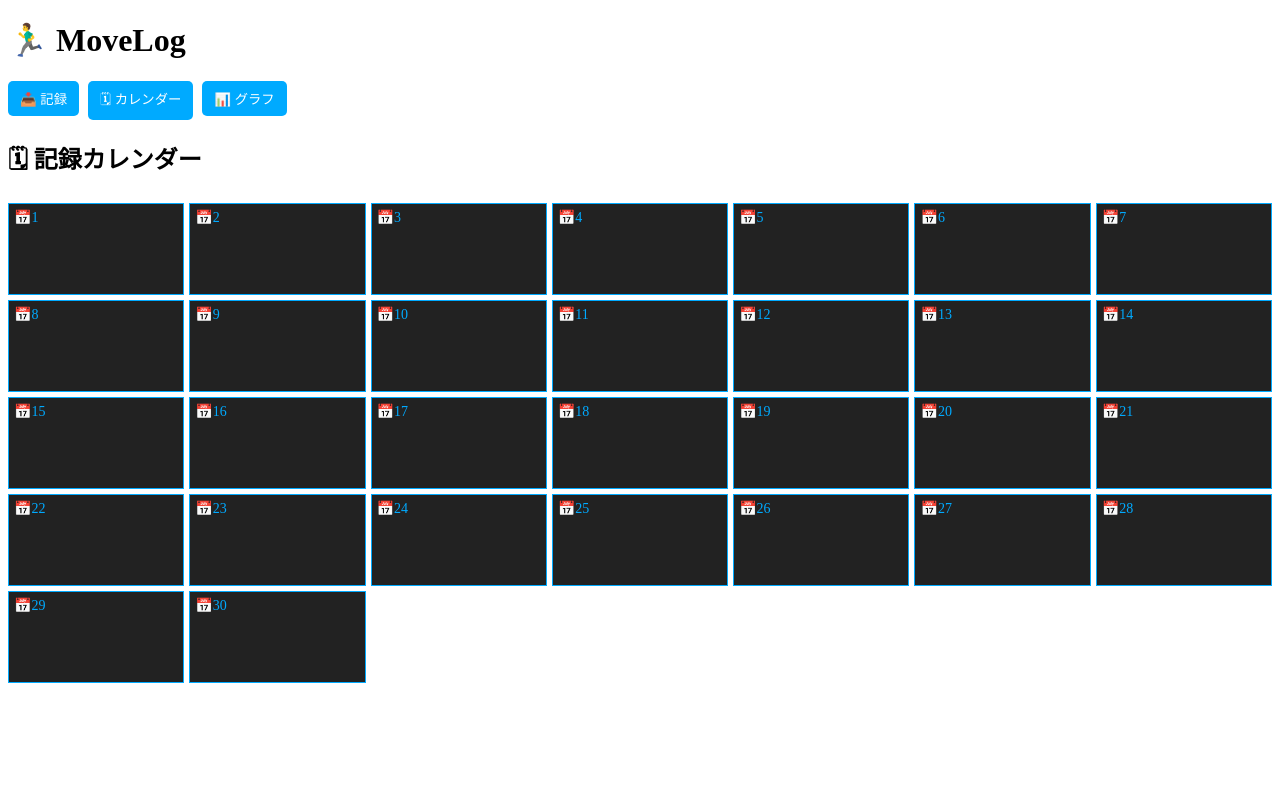
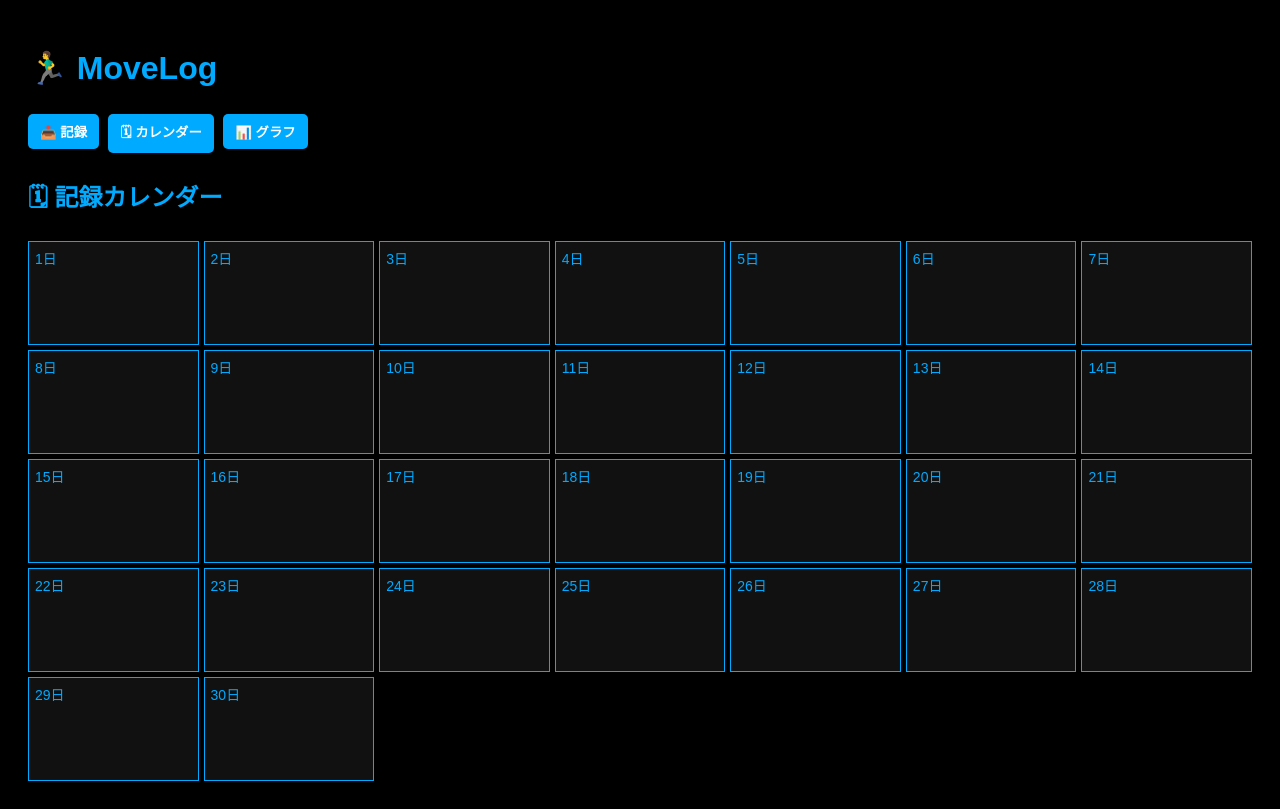
Before and after one commit to Yusuke-AUU/MoveLog, a plain HTML site: page index.html in a window 1280 px wide. Both pictures are taken after a click on the button "🗓 カレンダー". Drawn offline with nearby package versions, Linux system fonts and the light colour scheme.

Commit message:
Add files via upload

```diff
--- a/script.js
+++ b/script.js
@@ -1,6 +1,5 @@
 
 window.addEventListener('DOMContentLoaded', function() {
-  // タブ切り替え
   window.showTab = function(id) {
     document.querySelectorAll('.tab-content').forEach(t => t.style.display = 'none');
     document.getElementById(id).style.display = 'block';
@@ -8,7 +7,6 @@ window.addEventListener('DOMContentLoaded', function() {
     if (id === 'graph') renderChart();
   };
 
-  // トレーニング追加機能
   document.getElementById('addTraining').addEventListener('click', function () {
     const container = document.getElementById('trainingContainer');
     const div = document.createElement('div');
@@ -16,7 +14,6 @@ window.addEventListener('DOMContentLoaded', function() {
     container.appendChild(div);
   });
 
-  // 記録保存
   document.getElementById('recordForm').addEventListener('submit', function (e) {
     e.preventDefault();
     const date = document.getElementById('date').value;
@@ -55,7 +52,6 @@ window.addEventListener('DOMContentLoaded', function() {
     `;
   }
 
-  // カレンダー生成
   window.generateCalendar = function() {
     const container = document.getElementById('calendarContainer');
     container.innerHTML = '';
@@ -72,15 +68,14 @@ window.addEventListener('DOMContentLoaded', function() {
       dayDiv.className = "calendar-day";
       const record = JSON.parse(localStorage.getItem(dateStr));
       if (record) {
-        dayDiv.innerHTML = `📅${i}<br>⚖️${record.weight}kg<br>${record.activities}<br>📉${record.theoryLoss}kg`;
+        dayDiv.innerHTML = `${i}日\n⚖️${record.weight}kg\n${record.activities.trim()}\n📉${record.theoryLoss}kg`;
       } else {
-        dayDiv.innerHTML = `📅${i}`;
+        dayDiv.innerHTML = `${i}日`;
       }
       container.appendChild(dayDiv);
     }
   };
 
-  // グラフ描画
   window.renderChart = function() {
     const ctx = document.getElementById('calorieChart').getContext('2d');
     let labels = [], intakeData = [], burnedData = [], weightData = [];
@@ -100,9 +95,9 @@ window.addEventListener('DOMContentLoaded', function() {
       data: {
         labels,
         datasets: [
-          { label: '摂取カロリー', data: intakeData, borderWidth: 2 },
-          { label: '合計消費カロリー', data: burnedData, borderWidth: 2 },
-          { label: '体重 (kg)', data: weightData, borderWidth: 2 }
+          { label: '摂取カロリー', data: intakeData, borderWidth: 2, borderColor: '#0af' },
+          { label: '合計消費カロリー', data: burnedData, borderWidth: 2, borderColor: '#fa0' },
+          { label: '体重 (kg)', data: weightData, borderWidth: 2, borderColor: '#fff' }
         ]
       },
       options: {
--- a/style.css
+++ b/style.css
@@ -1,4 +1,31 @@
 
+body {
+  background-color: #000;
+  color: #fff;
+  font-family: sans-serif;
+  padding: 20px;
+}
+h1, h2 {
+  color: #0af;
+}
+input, button, select {
+  margin: 5px 0;
+  padding: 8px;
+  border-radius: 5px;
+  border: none;
+}
+input {
+  width: 90%;
+}
+button {
+  background-color: #0af;
+  color: #fff;
+  font-weight: bold;
+  cursor: pointer;
+}
+button:hover {
+  opacity: 0.9;
+}
 .tabs {
   margin-bottom: 10px;
 }
@@ -20,10 +47,17 @@
   gap: 5px;
 }
 .calendar-day {
-  background-color: #222;
+  background-color: #111;
   border: 1px solid #0af;
-  padding: 5px;
-  min-height: 80px;
+  padding: 6px;
+  min-height: 90px;
   font-size: 14px;
   color: #0af;
+  white-space: pre-line;
 }
+canvas {
+  background-color: #111;
+  padding: 10px;
+  border-radius: 10px;
+  margin-top: 10px;
+}
```
Also changed, not shown: index.html (+5 -0 lines).
